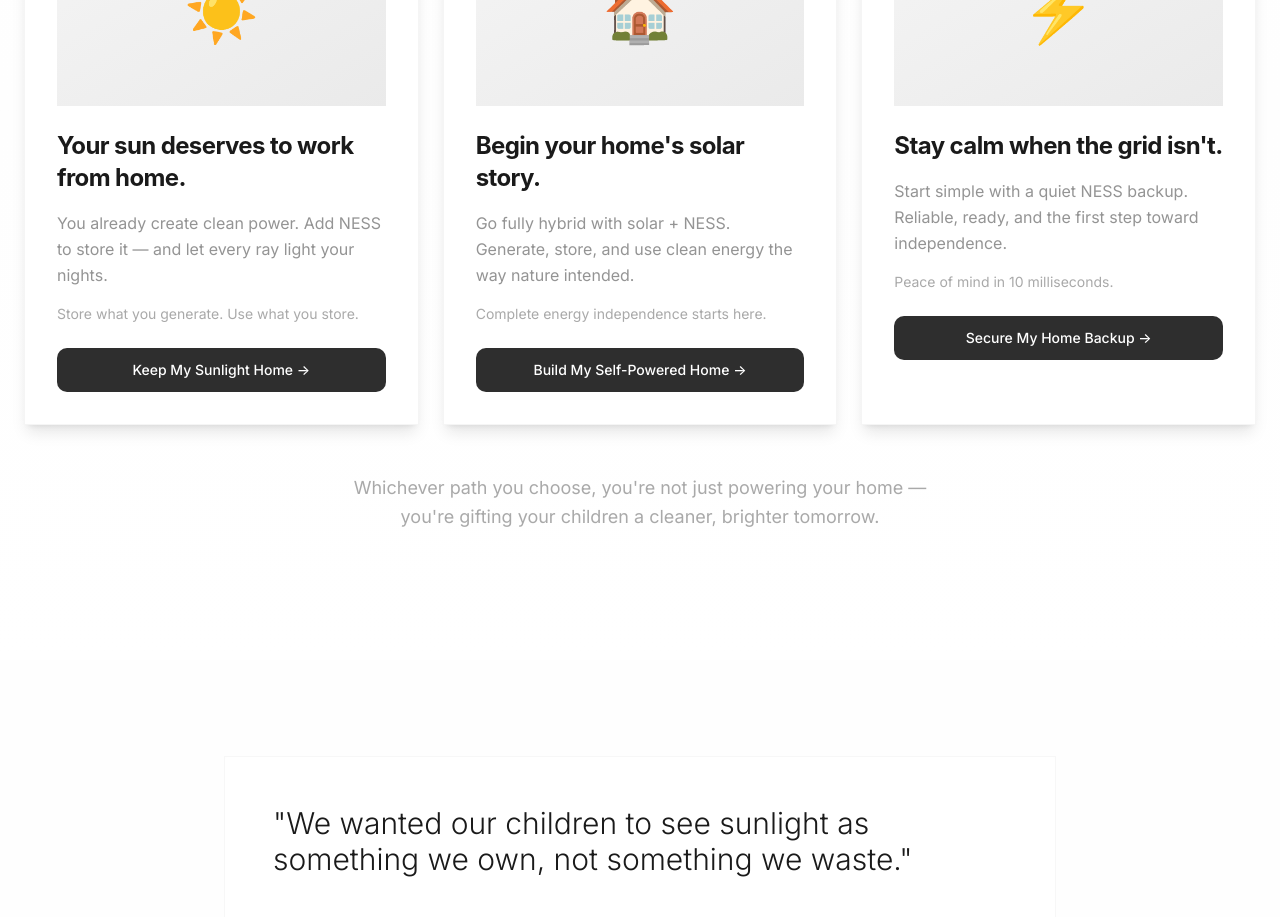
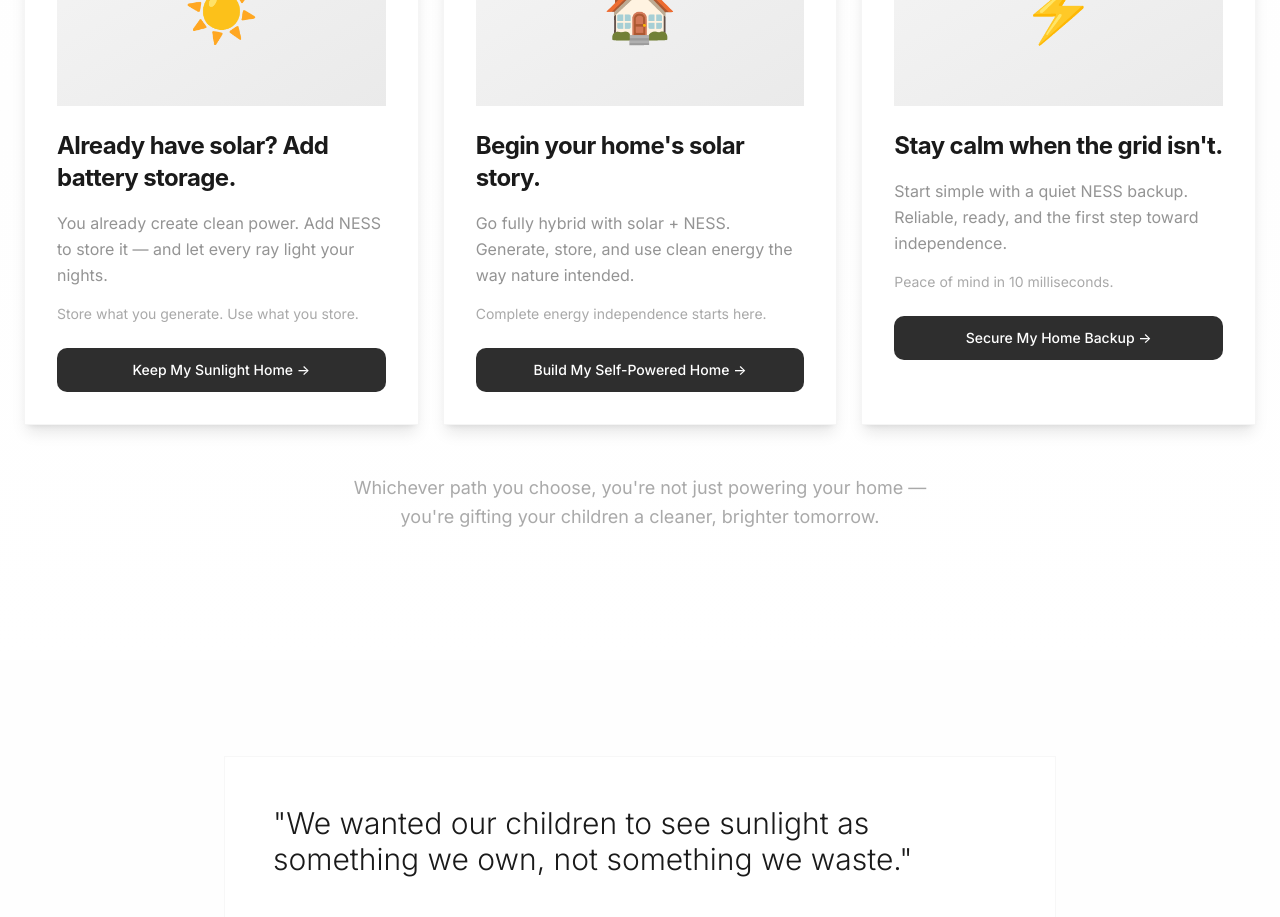
Before and after one commit to dv1990/ness_apple2, a React (Vite) app: page /homeowners in a window 1280 px wide. Shown: the part 1240-2157 px from the top of the page. Built offline with nearby package versions, Linux system fonts and the light colour scheme.

Commit message:
Refine card titles

```diff
--- a/src/pages/ResidentialEnhanced.tsx
+++ b/src/pages/ResidentialEnhanced.tsx
@@ -57,7 +57,7 @@ const ResidentialEnhanced = () => {
               </div>
 
               <h3 className="text-2xl font-bold mb-4 group-hover:text-primary transition-colors">
-                Your sun deserves to work from home.
+                Already have solar? Add battery storage.
               </h3>
 
               <p className="text-muted-foreground mb-4 leading-relaxed">
```
